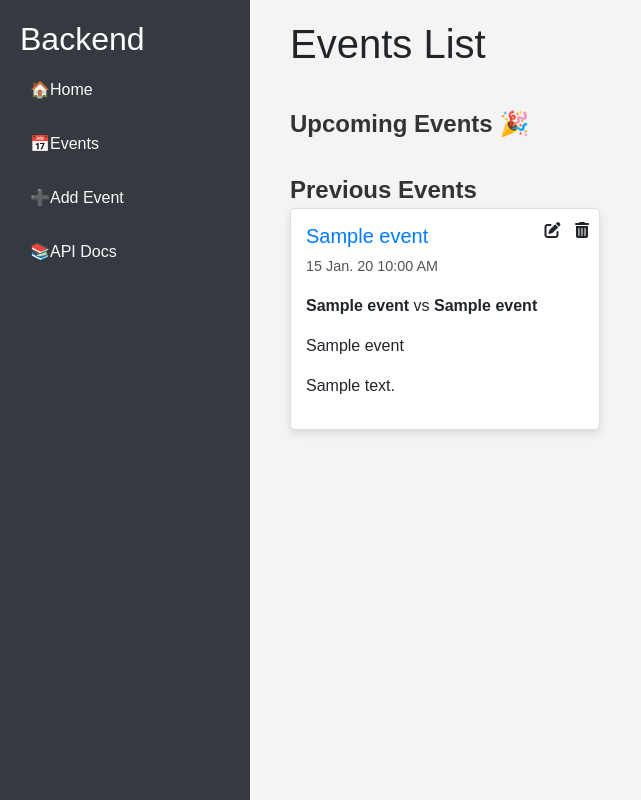
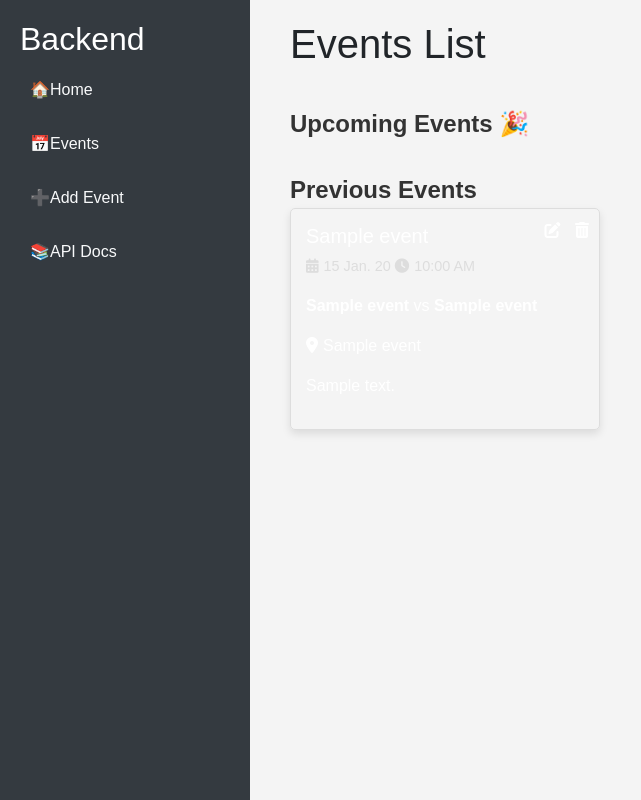
Before and after one commit to hu8813/coding_exercise_BE, a FastAPI app: template templates/events.html in a window 1280 px wide. Shown: the whole page, without its empty margins (0-641 px from the left). Run offline with FastAPI, Linux system fonts and the light colour scheme; the template is opened without the code that fills it: most values are stand-ins (such as "Sample title", 1, 10 or a date in 2020); parts of the project's set-up code (start-up, migrations or seed data) failed here and were passed over; some libraries are stand-ins or nearby versions.

Commit message:
events color added

```diff
--- a/templates/events.html
+++ b/templates/events.html
@@ -67,13 +67,13 @@
         }
 
         .event-card {
-            background-color: #ffffff;
             border: 1px solid #ddd;
             border-radius: 5px;
             box-shadow: 0 4px 8px rgba(0, 0, 0, 0.1);
             padding: 15px;
             transition: box-shadow 0.3s;
             position: relative; /* For positioning the icons */
+            color: #ffffff; /* Change text color to white for better contrast */
         }
 
         .event-card:hover {
@@ -81,12 +81,12 @@
         }
 
         .event-card h5 {
-            color: #007bff;
+            color: #ffffff;
         }
 
         .date-time {
             font-size: 0.9em;
-            color: #555;
+            color: #ddd; /* Lighter text for better readability */
         }
 
         .team-name {
@@ -116,15 +116,43 @@
         .event-icons i:hover {
             color: #007bff; /* Change color on hover */
         }
+
+        /* Additional Icon Styles */
+        .icon {
+            margin-right: 5px; /* Spacing for icons */
+        }
+
+        /* Sport Color Classes */
+        .football { background-color: #2E7D32; } /* Dark Green */
+        .basketball { background-color: #BF360C; } /* Dark Orange */
+        .cricket { background-color: #ababab; } /* Dark Orange */
+
+        .tennis { background-color: #FF6F00; color: #333; } /* Darker Yellow */
+        .hockey { background-color: #4A148C; } /* Dark Purple */
+        .rugby-union { background-color: #B71C1C; } /* Dark Red */
+        .beach-volleyball { background-color: #F57F17; } /* Amber */
+        .professional-golf { background-color: #1B5E20; } /* Forest Green */
+        .international-badminton { background-color: #FBC02D; } /* Golden Yellow */
+        .olympic-table-tennis { background-color: #E64A19; } /* Deep Orange */
+        .olympic-swimming { background-color: #00796B; } /* Teal */
+        .professional-cycling { background-color: #FFD600; } /* Bright Yellow */
+        .volleyball { background-color: #8E24AA; } /* Dark Purple */
+        .rugby { background-color: #C2185B; } /* Pink */
+        .handball { background-color: #0288D1; } /* Light Blue */
+        .table-tennis { background-color: #D32F2F; } /* Dark Red */
+        .badminton { background-color: #388E3C; } /* Dark Green */
+        .golf { background-color: #FFB300; } /* Gold */
+        .lacrosse { background-color: #6A1B9A; } /* Purple */
+
     </style>
 </head>
 <body>
     <div class="sidebar">
         <h2>Backend</h2>
-        <a href="/" >🏠 <span>Home</span></a>
-        <a href="/events" >📅 <span>Events</span></a>
-        <a href="/add-event" >➕ <span>Add Event</span></a>
-        <a href="/docs" target="_blank" >📚 <span>API Docs</span></a>
+        <a href="/">🏠 <span>Home</span></a>
+        <a href="/events">📅 <span>Events</span></a>
+        <a href="/add-event">➕ <span>Add Event</span></a>
+        <a href="/docs" target="_blank">📚 <span>API Docs</span></a>
     </div>
 
     <!-- Main Content -->
@@ -138,21 +166,23 @@
         <div class="event-list">
             {% for event in events %}
                 {% if event.is_upcoming %}
-                    <div class="event-card">
+                    <div class="event-card tennis  {{ event.sport_name | lower }}">
                         <div class="event-icons">
-                            <i class="fas fa-edit" xonclick="editEvent('{{ event.id }}')"></i>
-                            <i class="fas fa-trash-alt" xonclick="deleteEvent('{{ event.id }}')"></i>
+                            <i class="fas fa-edit" onclick="editEvent('{{ event.id }}')"></i>
+                            <i class="fas fa-trash-alt" onclick="deleteEvent('{{ event.id }}')"></i>
                         </div>
                         <h5>{{ event.sport_name }}</h5>
                         <p class="date-time">
-                             {{ event.event_date.strftime('%d %b. %y') }}
-                             {{ event.event_time.strftime('%I:%M %p') }}
+                             <i class="fas fa-calendar-alt icon"></i>{{ event.event_date.strftime('%d %b. %y') }}
+                             <i class="fas fa-clock icon"></i>{{ event.event_time.strftime('%I:%M %p') }}
                         </p>
                         <p>
                             <strong class="team-name">{{ event.home_team_name }}</strong> vs
                             <strong class="team-name">{{ event.away_team_name }}</strong>
                         </p>
-                        <p>{{ event.venue_name }}</p>
+                        <p>
+                            <i class="fas fa-map-marker-alt icon"></i>{{ event.venue_name }}
+                        </p>
                         {% if event.description %}
                             <p>{{ event.description }}</p>
                         {% endif %}
@@ -166,21 +196,23 @@
         <div class="event-list">
             {% for event in events %}
                 {% if not event.is_upcoming %}
-                    <div class="event-card">
+                    <div class="event-card {{ event.sport_name | lower }}">
                         <div class="event-icons">
-                            <i class="fas fa-edit" xonclick="editEvent('{{ event.id }}')"></i>
-                            <i class="fas fa-trash-alt" xonclick="deleteEvent('{{ event.id }}')"></i>
+                            <i class="fas fa-edit" onclick="editEvent('{{ event.id }}')"></i>
+                            <i class="fas fa-trash-alt" onclick="deleteEvent('{{ event.id }}')"></i>
                         </div>
                         <h5>{{ event.sport_name }}</h5>
                         <p class="date-time">
-                             {{ event.event_date.strftime('%d %b. %y') }}
-                              {{ event.event_time.strftime('%I:%M %p') }}
+                             <i class="fas fa-calendar-alt icon"></i>{{ event.event_date.strftime('%d %b. %y') }}
+                             <i class="fas fa-clock icon"></i>{{ event.event_time.strftime('%I:%M %p') }}
                         </p>
                         <p>
                             <strong class="team-name">{{ event.home_team_name }}</strong> vs
                             <strong class="team-name">{{ event.away_team_name }}</strong>
                         </p>
-                        <p>{{ event.venue_name }}</p>
+                        <p>
+                            <i class="fas fa-map-marker-alt icon"></i>{{ event.venue_name }}
+                        </p>
                         {% if event.description %}
                             <p>{{ event.description }}</p>
                         {% endif %}
```
